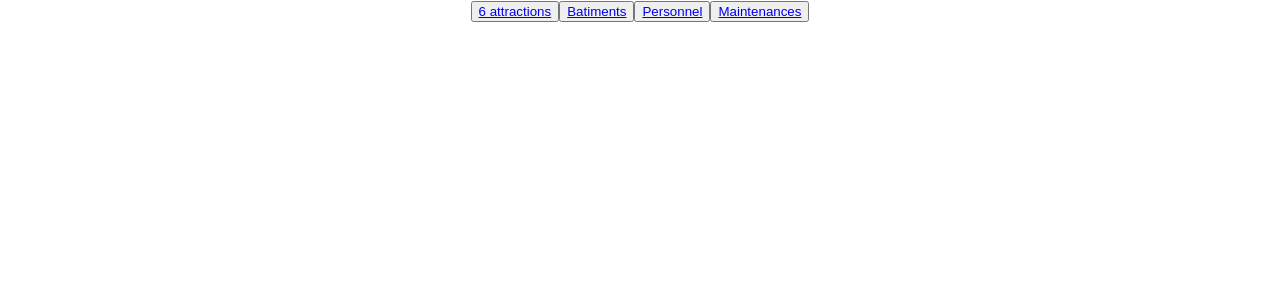
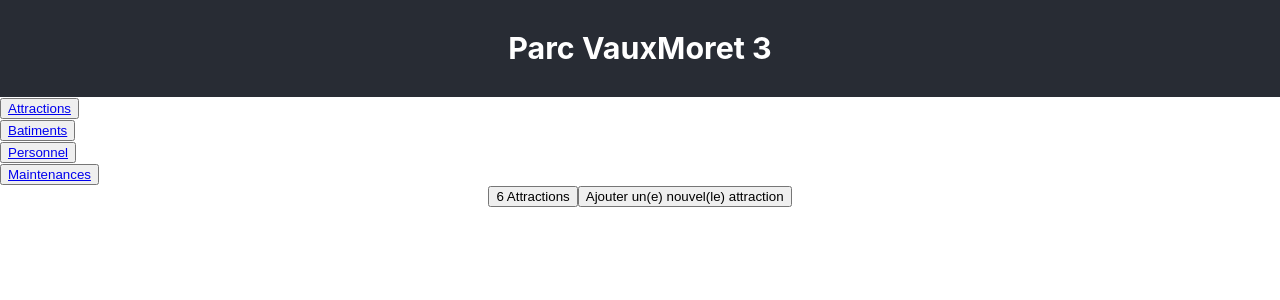
Before and after one commit to albericloop/projet, a React (Create React App) app: page / in a window 1280 px wide. Shown: the top 300 px of the page. Built offline with nearby package versions, Linux system fonts and the light colour scheme.

Commit message:
Menu et Header

```diff
--- a/src/App.css
+++ b/src/App.css
@@ -9,7 +9,7 @@
 
 .App-header {
   background-color: #282c34;
-  min-height: 100vh;
+  max-height: 100vh;
   display: flex;
   flex-direction: column;
   align-items: center;
--- a/src/App.js
+++ b/src/App.js
@@ -1,16 +1,16 @@
 import React, { Component } from 'react';
 import myDataAttraction from './dataAttraction.json';
 import myDataBatiment from './dataBatiment.json';
-
 import { BrowserRouter as Router, Route, Link } from "react-router-dom";
 import { Button } from 'reactstrap';
-
 import './App.css';
 import Tableau from './Tableau/Tableau.js';
 import Attraction from './Attraction/Attraction.js';
 import Batiment from './Batiment/Batiment.js';
 import Personnel from './Personnel/Personnel.js';
 import Maintenance from './Maintenance/Maintenance.js';
+import Menu from './Menu/Menu.js';
+
 class App extends Component {
   constructor(props) {
     super(props);
@@ -30,29 +30,20 @@ class App extends Component {
 
   render() {
     return (
-      <Router>
+      <div>
+      <div className="App-header">
+      <h3>Parc VauxMoret 3</h3>
+      </div>
+      <Menu />
        <div className="App">
-         <Button color="danger" size="lg">
-            <Link to="/attractions">{this.state.dataAttraction.length} attractions</Link>
-         </Button>
-         <Button color="primary" size="lg">
-           <Link to="/batiments">Batiments</Link>
-         </Button>
-         <Button color="success" size="lg">
-           <Link to="/personnel">Personnel</Link>
-         </Button>
-         <Button color="success" size="lg">
-           <Link to="/maintenances">Maintenances</Link>
-         </Button>
 
-         <Route path="/attractions" component={Attraction} />
-         <Route path="/batiment" component={Batiment} />
-         <Route path="/personnel" component={Personnel} />
-         <Route path="/maintenances" component={Maintenance} />
-
+       <Button color="danger" size="lg">{this.state.dataAttraction.length} Attractions
+       </Button>
+       <Tableau item="attraction" />
 
         </div>
-      </Router>
+      </div>
+
     )
 
 
--- /dev/null
+++ b/src/Menu/Menu.css
@@ -0,0 +1,3 @@
+.Menu {
+  margin-left: 0;
+}
--- /dev/null
+++ b/src/Menu/Menu.js
@@ -0,0 +1,39 @@
+import React, { Component } from 'react';
+import { BrowserRouter as Router, Route, Link } from "react-router-dom";
+import './Menu.css';
+import Attraction from '../Attraction/Attraction.js';
+import Batiment from '../Batiment/Batiment.js';
+import Personnel from '../Personnel/Personnel.js';
+import Maintenance from '../Maintenance/Maintenance.js';
+import { Button } from 'reactstrap';
+
+class Menu extends Component {
+  render(){
+    return(
+      <Router>
+        <div className="Menu">
+        <Button class="btn btn-primary" color="danger" size="lg">
+           <Link to="/attractions">Attractions</Link>
+        </Button><br/>
+        <Button outline color="primary" size="lg">
+          <Link to="/batiments">Batiments</Link>
+        </Button><br/>
+        <Button color="success" size="lg">
+          <Link to="/personnel">Personnel</Link>
+        </Button><br/>
+        <Button color="success" size="lg">
+          <Link to="/maintenances">Maintenances</Link>
+        </Button><br/>
+
+        <Route path="/attractions" />
+        <Route path="/batiment" component={Batiment} />
+        <Route path="/personnel" component={Personnel} />
+        <Route path="/maintenances" component={Maintenance} />
+
+        </div>
+      </Router>
+    )
+  }
+}
+
+export default Menu;
--- a/src/Tableau/Tableau.js
+++ b/src/Tableau/Tableau.js
@@ -6,14 +6,8 @@ import Attraction from '../Attraction/Attraction.js';
 class Tableau extends Component {
   constructor(props){
     super(props);
-    this.type = null;
-    this.state = {
-      listAttractions: [],
-      listBatiments: [],
-      listPersonnel: [],
-      maintenances: [],
-      statistiques: [],
-    }
+    this.item = null;
+    //this.state = {listAttractions: [], listBatiments: [], listPersonnel: [], maintenances: [], statistiques: [],}
  }
 
 addAttraction(){
@@ -38,48 +32,14 @@ displayAttractions(){
     </li>
   );
   return (
-     <Button color="secondary" onClick={this.addAttraction}>+ Ajouter une attraction</Button>
+     <Button color="secondary">+ Ajouter une attraction</Button>
   )
 }
 
-/*displayBatiments(){
-  let listItem = this.state.listBatiments.map((batiment, index) =>
-    <li key={index}>
-      <Batiment />
-      <Button close
-              onClick={() => this.setState(
-                {listAttractions: this.state.listAttractions.slice(0, -1)}
-              }>
-      </Button>
-    </li>
-  );
-}
-displayPersonnel(){
-  this.setState({personnel: displayed});
-  if(this.state.personnel){
-    return(
-      <button onClick={}>Ajouter un nouvel employé</button>
+  render(){
+    return (
+      <button class="add"> Ajouter un(e) nouvel(le) {this.props.item}</button>
     )
-  }
-}
-displayMaintenance(){
-  this.setState({maintenance: displayed});
-  if(this.state.maintenance){
-    return(
-      <button onClick={}>Programmer une  nouvelle maintenance</button>
-    )
-  }
-}
-displayStatistiques(){
-  this.setState({statistiques: displayed});
-  if(this.state.statistiques){
-    return(
-    )
-  }
-} */
-
-  render(){
-    return this.displayAttractions
   }
 
 }
```
